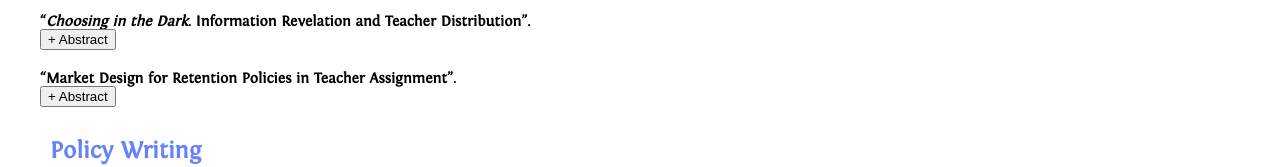
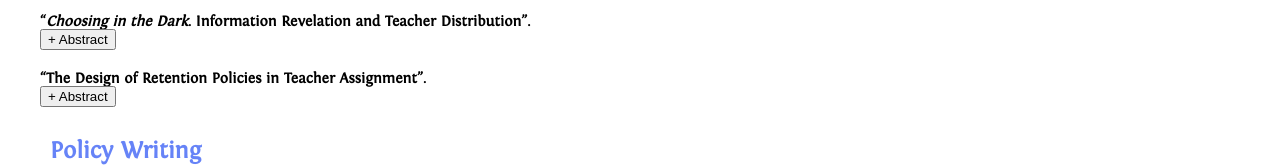
Before and after one commit to Mariagrazia-Cavallo/WebPage, a plain HTML site: page Research.html in a window 1280 px wide. Shown: the part 614-781 px from the top of the page. Drawn offline with Linux system fonts and the light colour scheme.

Commit message:
Update Research.html

```diff
--- a/Research.html
+++ b/Research.html
@@ -270,7 +270,7 @@
                 <div class="image-container">
                     <!-- <img src="Graph_combined_last1 (2).png" alt="Paper Image" class="paper-image">  -->
                 </div>
-                <li><strong>“Market Design for Retention Policies in Teacher Assignment”.</strong>
+                <li><strong>“The Design of Retention Policies in Teacher Assignment”.</strong>
                 <br>
                     <button onclick="toggleText('abstract5')">+ Abstract</button>
                     <div id="abstract5" class="hiddenText">
```
